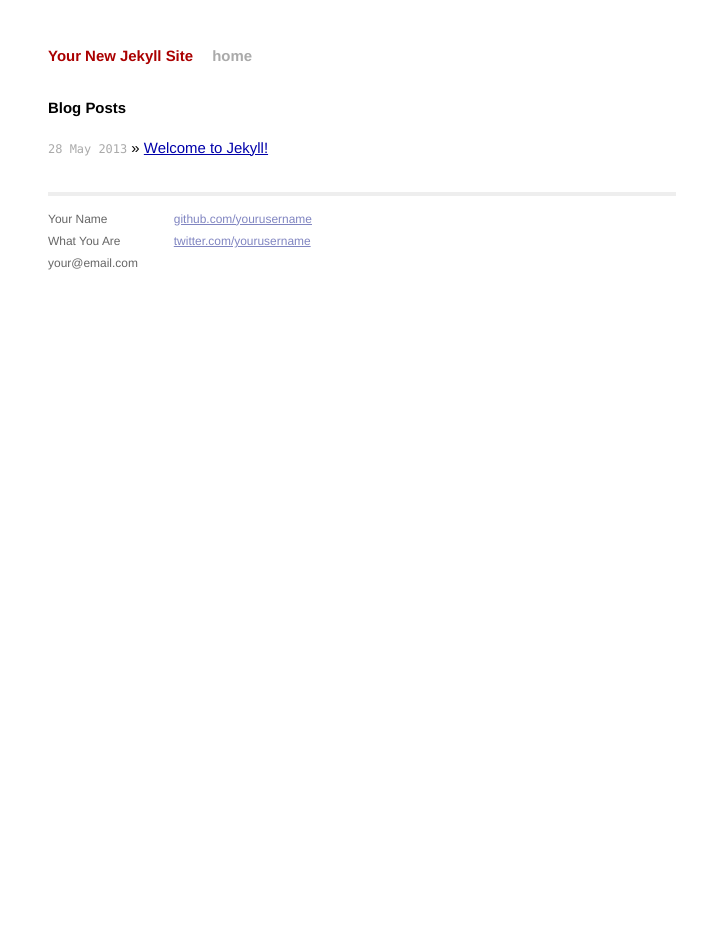
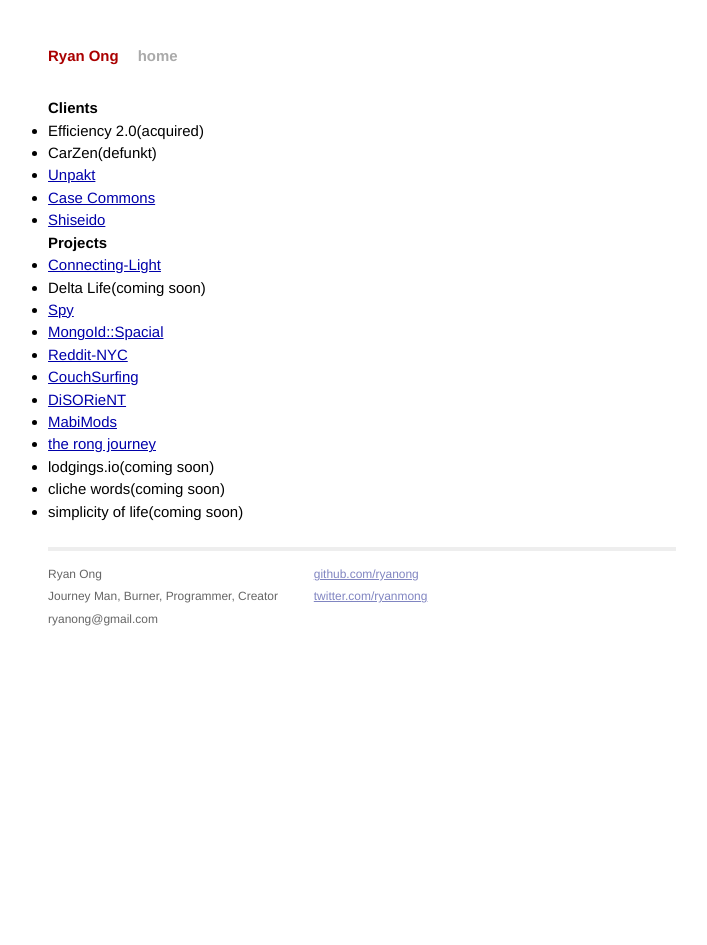
Before and after one commit to ryanong/ryanong.github.io, a Jekyll site: the page built from index.html, in a window 1280 px wide. Shown: the whole page, without its empty margins (278-985 px from the left). Built offline with Jekyll 4.4.1, drawn with Linux system fonts in a browser that asks for light colours.

Commit message:
small update

```diff
--- a/_config.yml
+++ b/_config.yml
@@ -1,2 +1,2 @@
-name: Your New Jekyll Site
+name: Ryan Ong
 pygments: true
--- a/_layouts/default.html
+++ b/_layouts/default.html
@@ -27,15 +27,15 @@
             <div class="footer">
               <div class="contact">
                 <p>
-                  Your Name<br />
-                  What You Are<br />
-                  your@email.com
+                  Ryan Ong<br />
+                  Journey Man, Burner, Programmer, Creator<br />
+                  ryanong@gmail.com
                 </p>
               </div>
               <div class="contact">
                 <p>
-                  <a href="http://github.com/yourusername/">github.com/yourusername</a><br />
-                  <a href="http://twitter.com/yourusername/">twitter.com/yourusername</a><br />
+                  <a href="http://github.com/ryanong/">github.com/ryanong</a><br />
+                  <a href="http://twitter.com/ryanmong/">twitter.com/ryanmong</a><br />
                 </p>
               </div>
             </div>
--- a/index.html
+++ b/index.html
@@ -1,13 +1,30 @@
 ---
 layout: default
-title: Your New Jekyll Site
+title: Ryan Ong
 ---
 
 <div id="home">
-  <h1>Blog Posts</h1>
-  <ul class="posts">
-    {% for post in site.posts %}
-      <li><span>{{ post.date | date_to_string }}</span> &raquo; <a href="{{ post.url }}">{{ post.title }}</a></li>
-    {% endfor %}
+  <h2>Clients</h2>
+  <ul>
+    <li class="js-ruby js-javascript js-client js-devops">Efficiency 2.0(acquired)</li>
+    <li class="js-ruby js-javascript js-client js-devops">CarZen(defunkt)</li>
+    <li class="js-ruby js-javascript js-client js-devops"><a href="http://unpakt.com">Unpakt</a></li>
+    <li class="js-ruby js-javascript js-client js-devops"><a href="http://casecommons.org/">Case Commons</a></li>
+    <li class="js-javascript js-client"><a href="http://www.shiseido.com/foundation-finder/FoundationFinder,en_US,pg.html">Shiseido</a></li>
+  </ul>
+  <h2>Projects</h2>
+  <ul class="projects">
+    <li class="js-ruby js-javascript js-visual-media js-hardware"><a href="http://connecting-light.info">Connecting-Light</a></li>
+    <li class="js-visual-media">Delta Life(coming soon)</li>
+    <li class="js-ruby"><a href="/spy">Spy</a></li>
+    <li class="js-ruby"><a href="/mongoid_spacial">MongoId::Spacial</a></li>
+    <li class="js-community-organizing js-event-production"><a href="http://www.meetup.com/NYC-Redditors/">Reddit-NYC</a></li>
+    <li class="js-community-organizing js-event-production"><a href="http://www.couchsurfing.org/profile.html?id=A1SMOFU">CouchSurfing</a></li>
+    <li class="js-community-organizing js-event-production"><a href="http://disorient.info">DiSORieNT</a></li>
+    <li class="js-php js-community"><a href="http://mabimods.net">MabiMods</a></li>
+    <li class="js-visual-media"><a href="http://www.youtube.com/ryanmalcomong">the rong journey</a></li>
+    <li class="js-ruby">lodgings.io(coming soon)</li>
+    <li class="js-written-media">cliche words(coming soon)</a>
+    <li class="js-written-media">simplicity of life(coming soon)</a>
   </ul>
 </div>
```
